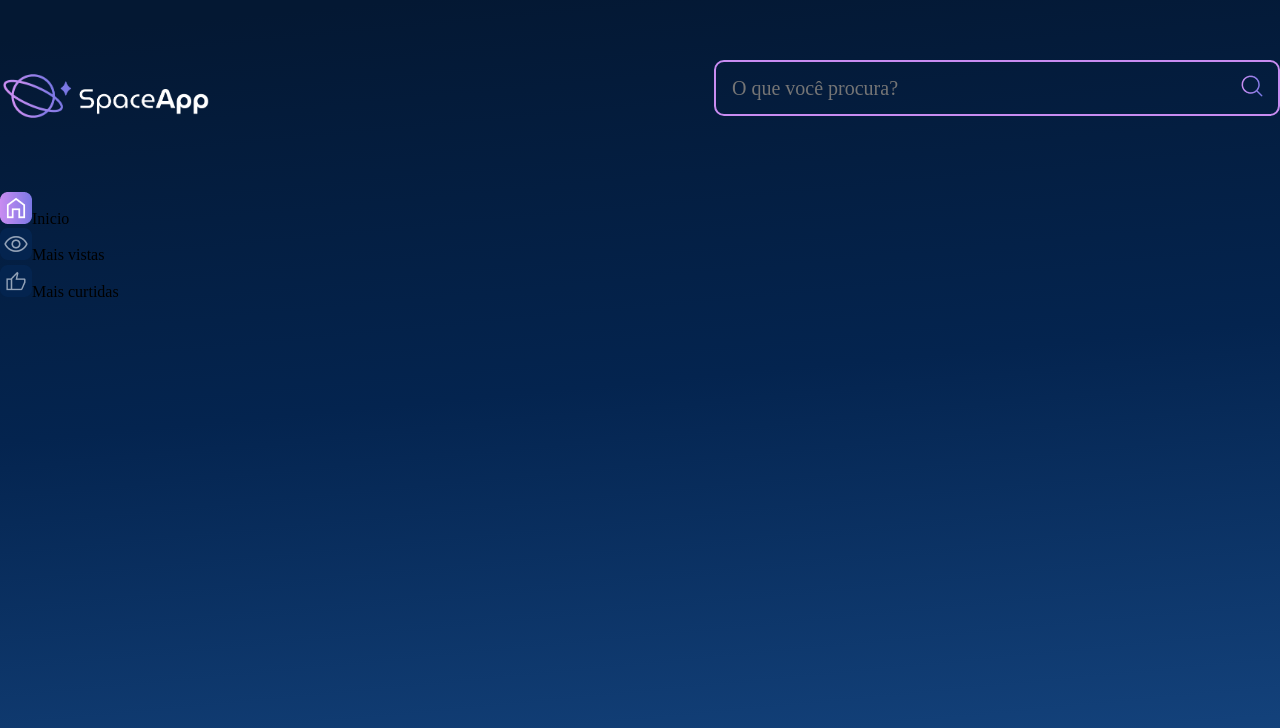
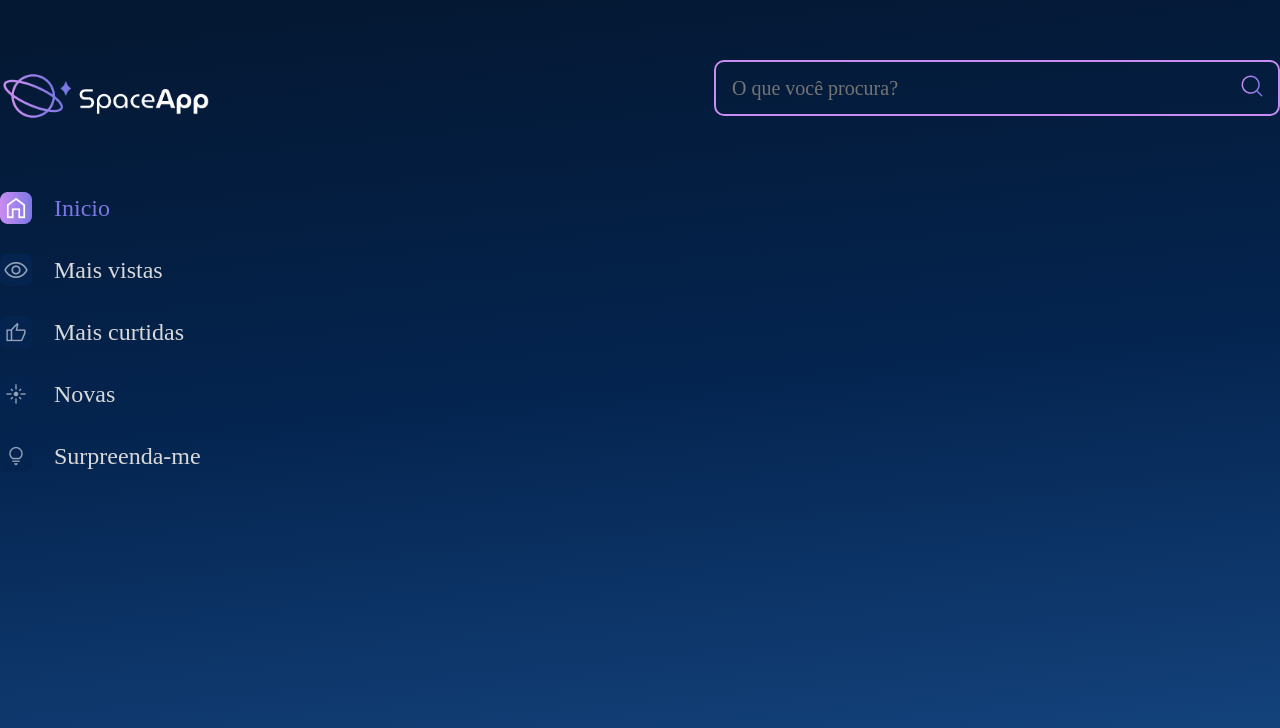
Before and after one commit to resianlucas/alura-space-app, a React (Vite) app: page / in a window 1280 px wide. Shown: the top 728 px of the page. Built offline with nearby package versions, Linux system fonts and the light colour scheme.

Commit message:
realizando alguns ajustes

```diff
--- a/src/componentes/BarraLateral/ItemNavegacao/index.jsx
+++ b/src/componentes/BarraLateral/ItemNavegacao/index.jsx
@@ -1,7 +1,14 @@
 import styled from "styled-components"
 
 const ItemListaEstilizado = styled.li`
-
+    font-size: 24px;
+    line-height: 29px;
+    margin-bottom:30px;
+    cursor: pointer;
+    color: ${props => props.$ativo ? '#7B78E5' : '#D9D9D9'};
+    display: flex;
+    align-items: center;
+    gap: 22px;
 
 
 `
--- a/src/componentes/BarraLateral/index.jsx
+++ b/src/componentes/BarraLateral/index.jsx
@@ -34,6 +34,20 @@ const BarraLateral = () => {
                     >
                         Mais curtidas
                     </ItemNavegacao>
+                    <ItemNavegacao
+                        itemAtivo='/icons/novas-ativo.png'
+                        itemInativo='/icons/novas-inativo.png'
+                        ativo={false}
+                    >
+                        Novas
+                    </ItemNavegacao>
+                    <ItemNavegacao
+                        itemAtivo='/icons/surpreenda-me-ativo.png'
+                        itemInativo='/icons/surpreenda-me-inativo.png'
+                        ativo={false}
+                    >
+                        Surpreenda-me
+                    </ItemNavegacao>
                 </BarraEstilizada>
             </nav>
         </aside>
--- a/src/componentes/CampoTexto/index.jsx
+++ b/src/componentes/CampoTexto/index.jsx
@@ -19,7 +19,7 @@ const CampoTextoEstilizado = styled.input`
     font-weight: 400;
     font-size: 20px;
     line-height: 20px;
-`
+`;
 
 const IconeLupa = styled.img`
     position: absolute;
```
